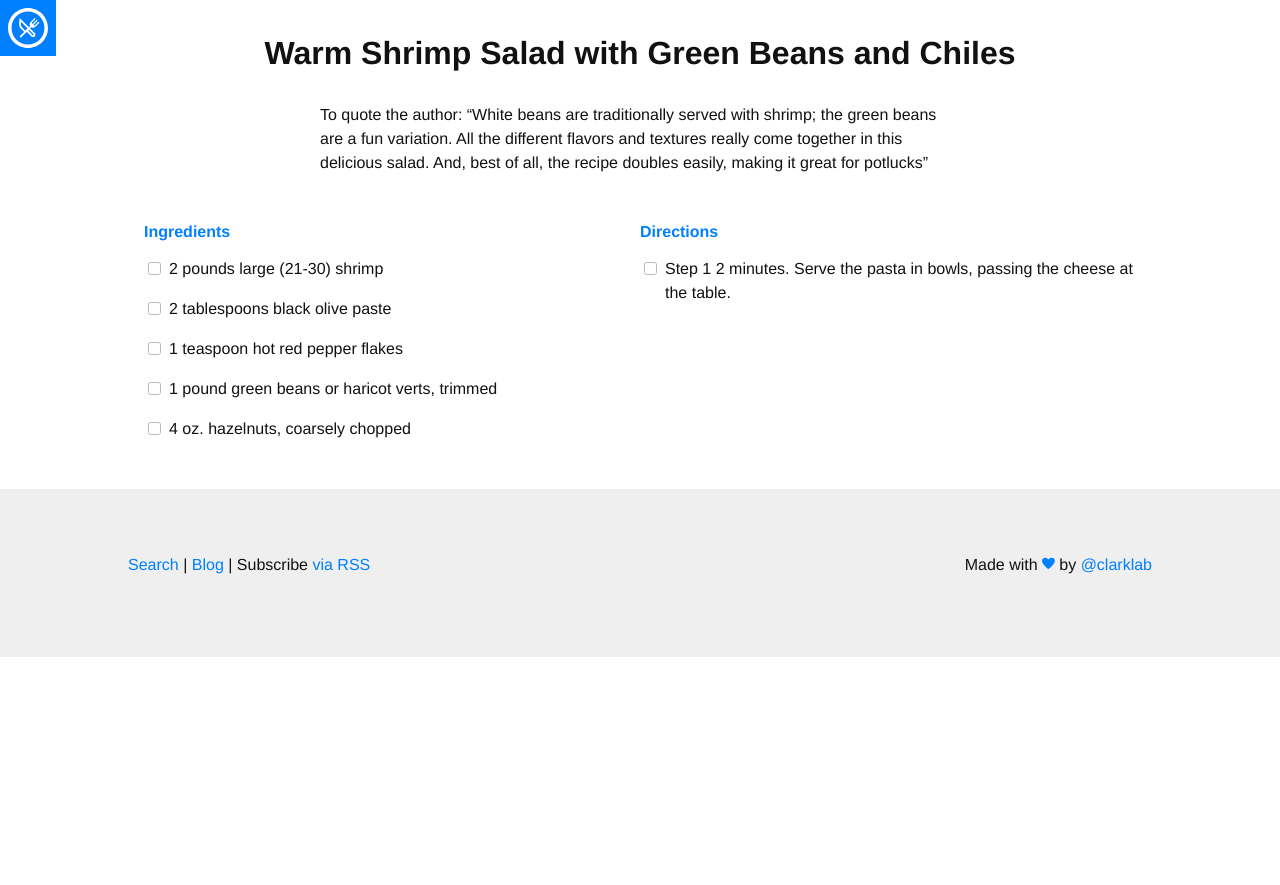
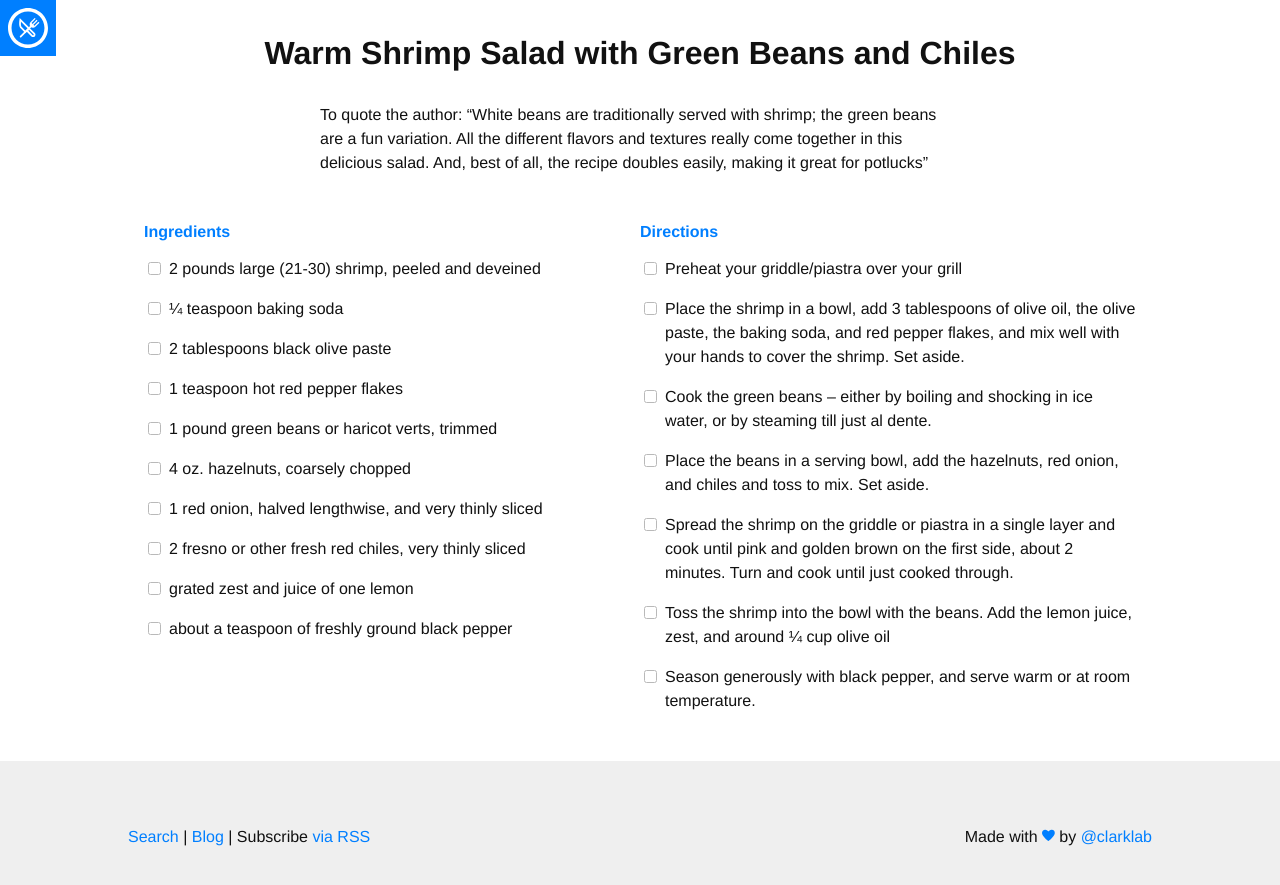
Before and after one commit to edinel/recipes, a Jekyll site: the page built from _recipes/WarmShrimpSalad.md, in a window 1280 px wide and 900 px high, scrolled down 1027 px. Shown: the top 885 px of the window. Built offline with Jekyll 4.4.1, drawn with Linux system fonts in a browser that asks for light colours; nearby versions of some CDN libraries; some web fonts are replaced; before the commit the page ends 1684 px from its top, so only the background shows below that.

Commit message:
Update WarmShrimpSalad.md
Hopefully this worked!  :-)

```diff
--- a/_recipes/WarmShrimpSalad.md
+++ b/_recipes/WarmShrimpSalad.md
@@ -3,15 +3,28 @@ layout: recipe
 title:  "Warm Shrimp Salad with Green Beans and Chiles"
 image: "default.jpg"
 tags: main course, Italian, seafood, shrimp
+author: "Mario Batali"
 
 ingredients:
-    - "2 pounds large (21-30) shrimp"
+    - "2 pounds large (21-30) shrimp, peeled and deveined"
+    - "&frac14; teaspoon baking soda"
     - "2 tablespoons black olive paste"
     - "1 teaspoon hot red pepper flakes"
     - "1 pound green beans or haricot verts, trimmed"
     - "4 oz. hazelnuts, coarsely chopped"
+    - "1 red onion, halved lengthwise, and very thinly sliced"
+    - "2 fresno or other fresh red chiles, very thinly sliced"
+    - "grated zest and juice of one lemon"
+    - "about a teaspoon of freshly ground black pepper"
 
 directions:
-    - Step 1 2 minutes. Serve the pasta in bowls, passing the cheese at the table.
+    - "Preheat your griddle/piastra over your grill"
+    - "Place the shrimp in a bowl, add 3 tablespoons of olive oil, the olive paste, the baking soda, and red pepper flakes, and mix well with your hands to cover the shrimp.  Set aside."
+    - "Cook the green beans -- either by boiling and shocking in ice water, or by steaming till just al dente."
+    - "Place the beans in a serving bowl, add the hazelnuts, red onion, and chiles and toss to mix.  Set aside."
+    - "Spread the shrimp on the griddle or piastra in a single layer and cook until pink and golden brown on the first side, about 2 minutes.  Turn and cook until just cooked through."
+    - "Toss the shrimp into the bowl with the beans.  Add the lemon juice, zest, and around &frac14; cup olive oil"
+    - "Season generously with black pepper, and serve warm or at room temperature."
+
 ---
 To quote the author: "White beans are traditionally served with shrimp; the green beans are a fun variation.  All the different flavors and textures really come together in this delicious salad.  And, best of all, the recipe doubles easily, making it great for potlucks"
```
